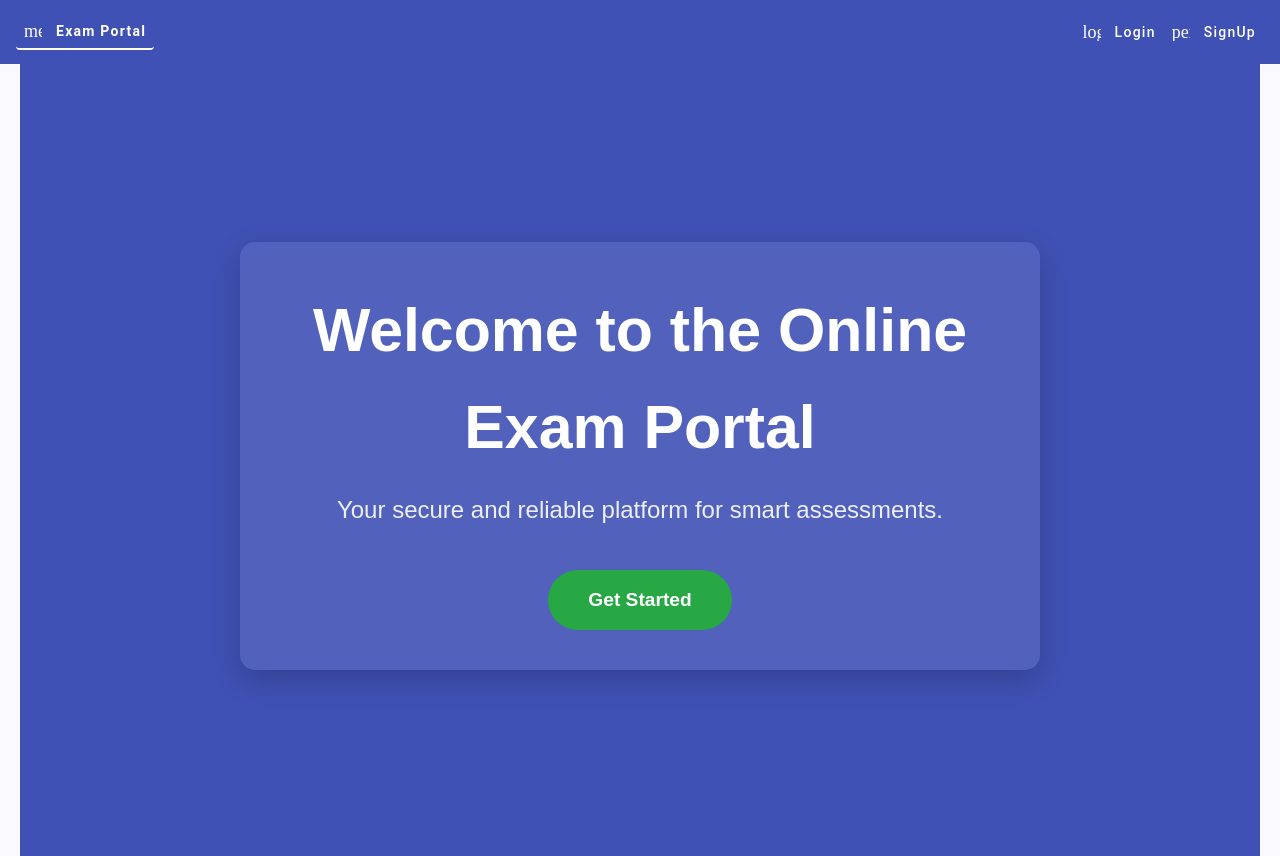
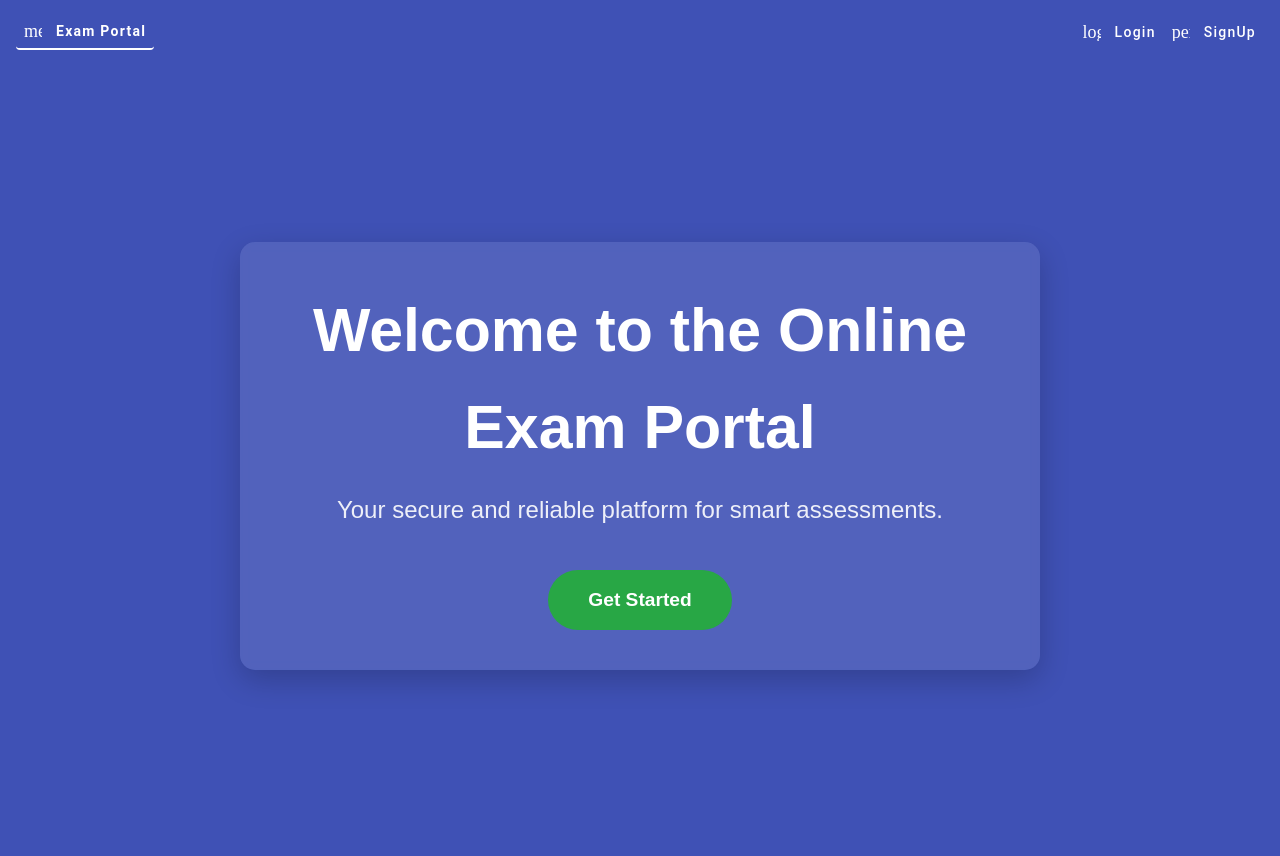
Before and after one commit to AnkurGattani/online-exam-portal-frontend, an Angular app: page / in a window 1280 px wide. Built offline with nearby package versions, Linux system fonts and the light colour scheme.

Commit message:
Update favicon and adjust padding in main content wrapper for better layout

```diff
--- a/src/index.html
+++ b/src/index.html
@@ -1,21 +1,23 @@
 <!doctype html>
 <html lang="en">
+
 <head>
   <meta charset="utf-8">
   <title>OnlineExamPortal</title>
   <base href="/">
-<meta http-equiv="Content-Security-Policy"
-      content="default-src 'self';
+  <meta http-equiv="Content-Security-Policy" content="default-src 'self';
                script-src 'self' 'unsafe-eval';
                style-src 'self' 'unsafe-inline' https://fonts.googleapis.com;
                font-src 'self' https://fonts.gstatic.com;
                connect-src 'self' http://localhost:8080;">
-  <link rel="icon" type="image/x-icon" href="favicon.ico">
+  <link rel="icon" type="image/x-icon" href="./assets/logo.png">
   <link href="https://fonts.googleapis.com/css2?family=Roboto:wght@300;400;500&display=swap" rel="stylesheet">
   <link href="https://fonts.googleapis.com/icon?family=Material+Icons" rel="stylesheet">
 
 </head>
+
 <body>
   <app-root></app-root>
 </body>
+
 </html>
--- a/src/styles.css
+++ b/src/styles.css
@@ -16,10 +16,8 @@ body {
 /* styles.css (Global Styles File) */
 
 .main-content-wrapper {
-  /* Push content down by 64px (the height of the standard Mat Toolbar) */
+  /* Push content down by 56px (the height of the standard Mat Toolbar) */
   padding-top: 56px;
-  padding-left: 20px;
-  padding-right: 20px;
 }
 
 /* * --- GENERATED MARGIN UTILITY CLASSES (in px) ---
```
